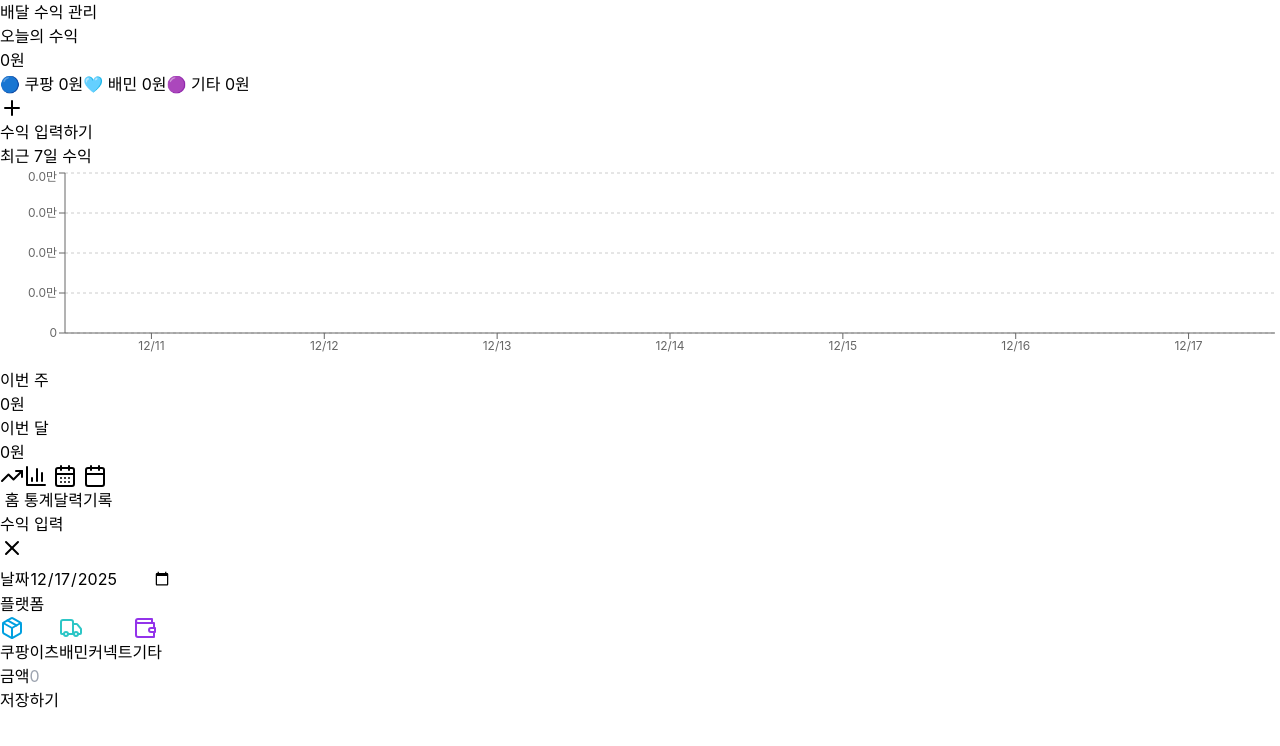
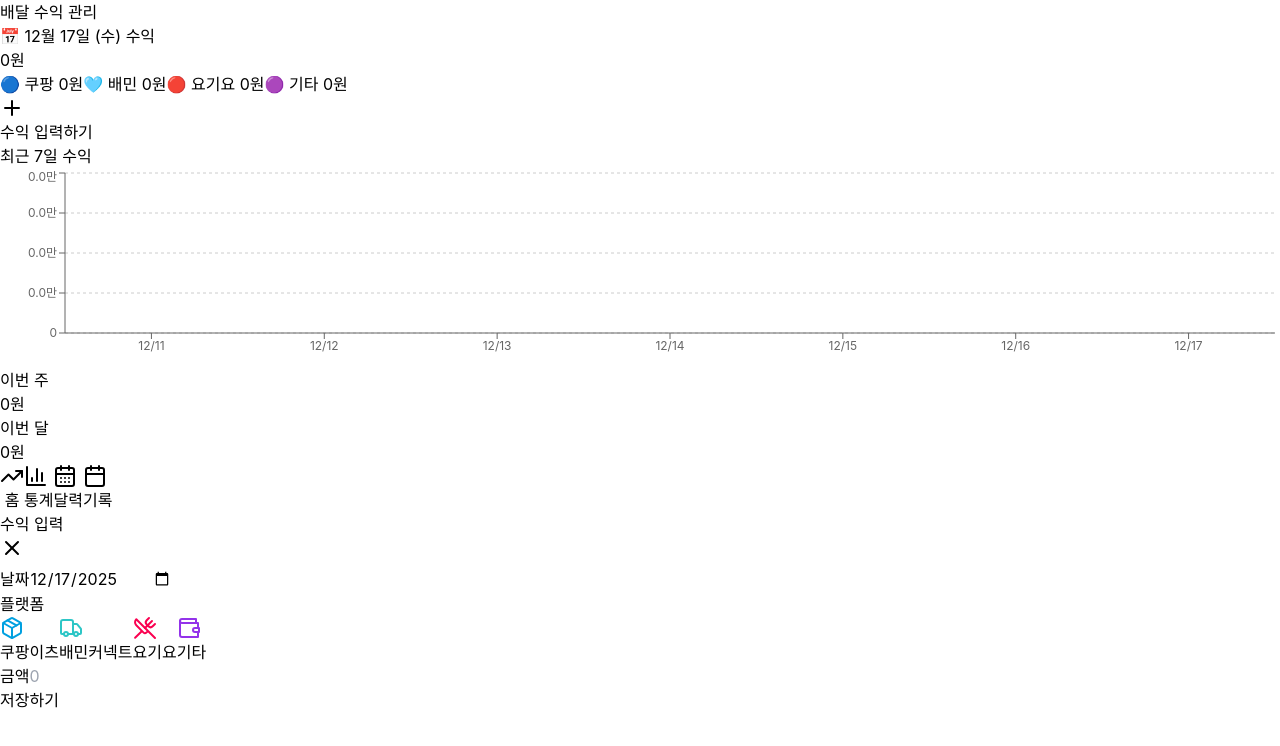
Before and after one commit to tankkwon/delivery-app, a React (Vite) app: page / in a window 1280 px wide. Both pictures are taken after a click on the button "수익 입력하기". Shown: the top 746 px of the page. Built offline with nearby package versions, Linux system fonts and the light colour scheme.

Commit message:
Update App.jsx

```diff
--- a/src/App.jsx
+++ b/src/App.jsx
@@ -1,6 +1,6 @@
 import React, { useState, useEffect } from 'react';
 import { BarChart, Bar, XAxis, YAxis, CartesianGrid, Tooltip, ResponsiveContainer, LineChart, Line, PieChart, Pie, Cell } from 'recharts';
-import { Plus, TrendingUp, Calendar, Truck, Package, ChevronLeft, ChevronRight, X, Trash2, Wallet, CalendarDays, BarChart3 } from 'lucide-react';
+import { Plus, TrendingUp, Calendar, Truck, Package, ChevronLeft, ChevronRight, X, Trash2, Wallet, CalendarDays, BarChart3, UtensilsCrossed } from 'lucide-react';
 
 // 입력 모달을 별도 컴포넌트로 분리 (키보드 문제 해결)
 const InputModal = ({ isOpen, onClose, onSave, initialDate }) => {
@@ -8,8 +8,8 @@
   const [platform, setPlatform] = useState('coupang');
   const [amount, setAmount] = useState('');
 
-  const COLORS = { coupang: '#00A0E0', baemin: '#2DC6C6', other: '#9333EA' };
-  const PLATFORM_NAMES = { coupang: '쿠팡이츠', baemin: '배민커넥트', other: '기타' };
+  const COLORS = { coupang: '#00A0E0', baemin: '#2DC6C6', yogiyo: '#FA0050', other: '#9333EA' };
+  const PLATFORM_NAMES = { coupang: '쿠팡이츠', baemin: '배민커넥트', yogiyo: '요기요', other: '기타' };
 
   useEffect(() => {
     if (isOpen) {
@@ -29,6 +29,7 @@
   const PlatformIcon = ({ p }) => {
     if (p === 'coupang') return <Package className="w-5 h-5" style={{ color: COLORS.coupang }} />;
     if (p === 'baemin') return <Truck className="w-5 h-5" style={{ color: COLORS.baemin }} />;
+    if (p === 'yogiyo') return <UtensilsCrossed className="w-5 h-5" style={{ color: COLORS.yogiyo }} />;
     return <Wallet className="w-5 h-5" style={{ color: COLORS.other }} />;
   };
 
@@ -59,17 +60,17 @@
           </div>
           <div>
             <label className="block text-sm text-gray-600 mb-2">플랫폼</label>
-            <div className="grid grid-cols-3 gap-3">
-              {['coupang', 'baemin', 'other'].map(p => (
+            <div className="grid grid-cols-4 gap-2">
+              {['coupang', 'baemin', 'yogiyo', 'other'].map(p => (
                 <button
                   key={p}
                   type="button"
                   onClick={() => setPlatform(p)}
-                  className={`p-3 rounded-xl border-2 ${platform === p ? 'border-blue-500 bg-blue-50' : 'border-gray-200'}`}
+                  className={`p-2 rounded-xl border-2 ${platform === p ? 'border-blue-500 bg-blue-50' : 'border-gray-200'}`}
                 >
                   <div className="flex flex-col items-center gap-1">
                     <PlatformIcon p={p} />
-                    <span className="text-sm">{PLATFORM_NAMES[p]}</span>
+                    <span className="text-xs">{PLATFORM_NAMES[p]}</span>
                   </div>
                 </button>
               ))}
@@ -121,8 +122,8 @@
   const [showInputModal, setShowInputModal] = useState(false);
   const [inputDate, setInputDate] = useState(null);
 
-  const COLORS = { coupang: '#00A0E0', baemin: '#2DC6C6', other: '#9333EA' };
-  const PLATFORM_NAMES = { coupang: '쿠팡이츠', baemin: '배민커넥트', other: '기타' };
+  const COLORS = { coupang: '#00A0E0', baemin: '#2DC6C6', yogiyo: '#FA0050', other: '#9333EA' };
+  const PLATFORM_NAMES = { coupang: '쿠팡이츠', baemin: '배민커넥트', yogiyo: '요기요', other: '기타' };
 
   const saveToStorage = (newRecords) => {
     localStorage.setItem('deliveryRecords', JSON.stringify(newRecords));
@@ -164,11 +165,17 @@
       const date = new Date(today); date.setDate(date.getDate() - i);
       const dateStr = date.toISOString().split('T')[0];
       const dayRecords = records.filter(r => r.date === dateStr);
+      const coupang = dayRecords.filter(r => r.platform === 'coupang').reduce((s, r) => s + r.amount, 0);
+      const baemin = dayRecords.filter(r => r.platform === 'baemin').reduce((s, r) => s + r.amount, 0);
+      const yogiyo = dayRecords.filter(r => r.platform === 'yogiyo').reduce((s, r) => s + r.amount, 0);
+      const other = dayRecords.filter(r => r.platform === 'other').reduce((s, r) => s + r.amount, 0);
       data.push({
         date: `${date.getMonth() + 1}/${date.getDate()}`,
-        쿠팡이츠: dayRecords.filter(r => r.platform === 'coupang').reduce((s, r) => s + r.amount, 0),
-        배민커넥트: dayRecords.filter(r => r.platform === 'baemin').reduce((s, r) => s + r.amount, 0),
-        기타: dayRecords.filter(r => r.platform === 'other').reduce((s, r) => s + r.amount, 0),
+        쿠팡이츠: coupang,
+        배민커넥트: baemin,
+        요기요: yogiyo,
+        기타: other,
+        합계: coupang + baemin + yogiyo + other,
       });
     }
     return data;
@@ -180,11 +187,17 @@
     for (let i = 11; i >= 0; i--) {
       const date = new Date(today.getFullYear(), today.getMonth() - i, 1);
       const monthRecords = records.filter(r => { const d = new Date(r.date); return d.getFullYear() === date.getFullYear() && d.getMonth() === date.getMonth(); });
+      const coupang = monthRecords.filter(r => r.platform === 'coupang').reduce((s, r) => s + r.amount, 0);
+      const baemin = monthRecords.filter(r => r.platform === 'baemin').reduce((s, r) => s + r.amount, 0);
+      const yogiyo = monthRecords.filter(r => r.platform === 'yogiyo').reduce((s, r) => s + r.amount, 0);
+      const other = monthRecords.filter(r => r.platform === 'other').reduce((s, r) => s + r.amount, 0);
       data.push({
         date: `${date.getMonth() + 1}월`,
-        쿠팡이츠: monthRecords.filter(r => r.platform === 'coupang').reduce((s, r) => s + r.amount, 0),
-        배민커넥트: monthRecords.filter(r => r.platform === 'baemin').reduce((s, r) => s + r.amount, 0),
-        기타: monthRecords.filter(r => r.platform === 'other').reduce((s, r) => s + r.amount, 0),
+        쿠팡이츠: coupang,
+        배민커넥트: baemin,
+        요기요: yogiyo,
+        기타: other,
+        합계: coupang + baemin + yogiyo + other,
       });
     }
     return data;
@@ -193,6 +206,7 @@
   const getPlatformRatio = () => [
     { name: '쿠팡이츠', emoji: '🔵', value: records.filter(r => r.platform === 'coupang').reduce((s, r) => s + r.amount, 0), color: COLORS.coupang },
     { name: '배민커넥트', emoji: '🩵', value: records.filter(r => r.platform === 'baemin').reduce((s, r) => s + r.amount, 0), color: COLORS.baemin },
+    { name: '요기요', emoji: '🔴', value: records.filter(r => r.platform === 'yogiyo').reduce((s, r) => s + r.amount, 0), color: COLORS.yogiyo },
     { name: '기타', emoji: '🟣', value: records.filter(r => r.platform === 'other').reduce((s, r) => s + r.amount, 0), color: COLORS.other }
   ];
 
@@ -207,10 +221,21 @@
     return Math.round(man) + '만';
   };
 
+  // 오늘 날짜 포맷
+  const getTodayString = () => {
+    const today = new Date();
+    const month = today.getMonth() + 1;
+    const date = today.getDate();
+    const days = ['일', '월', '화', '수', '목', '금', '토'];
+    const day = days[today.getDay()];
+    return `${month}월 ${date}일 (${day})`;
+  };
+
   const PlatformIcon = ({ platform, size = 5 }) => {
     const cls = `w-${size} h-${size}`;
     if (platform === 'coupang') return <Package className={cls} style={{ color: COLORS.coupang }} />;
     if (platform === 'baemin') return <Truck className={cls} style={{ color: COLORS.baemin }} />;
+    if (platform === 'yogiyo') return <UtensilsCrossed className={cls} style={{ color: COLORS.yogiyo }} />;
     return <Wallet className={cls} style={{ color: COLORS.other }} />;
   };
 
@@ -222,11 +247,12 @@
     return (
       <div className="p-4 pb-24">
         <div className="bg-gradient-to-r from-blue-500 to-cyan-500 rounded-2xl p-6 text-white mb-6 shadow-lg">
-          <p className="text-blue-100 text-sm mb-1">오늘의 수익</p>
+          <p className="text-blue-100 text-sm mb-1">📅 {getTodayString()} 수익</p>
           <p className="text-4xl font-bold mb-4">{formatMoney(todayStats.total)}</p>
-          <div className="flex gap-3 text-sm flex-wrap">
+          <div className="flex gap-2 text-sm flex-wrap">
             <span>🔵 쿠팡 {formatMoney(getStats('today', 'coupang').total)}</span>
             <span>🩵 배민 {formatMoney(getStats('today', 'baemin').total)}</span>
+            <span>🔴 요기요 {formatMoney(getStats('today', 'yogiyo').total)}</span>
             <span>🟣 기타 {formatMoney(getStats('today', 'other').total)}</span>
           </div>
         </div>
@@ -249,6 +275,7 @@
               <Tooltip formatter={(v) => formatMoney(v)} />
               <Bar dataKey="쿠팡이츠" stackId="a" fill={COLORS.coupang} />
               <Bar dataKey="배민커넥트" stackId="a" fill={COLORS.baemin} />
+              <Bar dataKey="요기요" stackId="a" fill={COLORS.yogiyo} />
               <Bar dataKey="기타" stackId="a" fill={COLORS.other} radius={[4, 4, 0, 0]} />
             </BarChart>
           </ResponsiveContainer>
@@ -284,8 +311,8 @@
             <button key={p.key} onClick={() => setPeriod(p.key)} className={`px-4 py-2 rounded-full text-sm ${period === p.key ? 'bg-blue-500 text-white' : 'bg-gray-100 text-gray-600'}`}>{p.label}</button>
           ))}
         </div>
-        <div className="flex gap-2 mb-6 overflow-x-auto">
-          {[{ key: 'all', label: '📊 통합' }, { key: 'coupang', label: '🔵 쿠팡이츠' }, { key: 'baemin', label: '🩵 배민커넥트' }, { key: 'other', label: '🟣 기타' }].map(p => (
+        <div className="flex gap-2 mb-6 overflow-x-auto pb-2">
+          {[{ key: 'all', label: '📊 통합' }, { key: 'coupang', label: '🔵 쿠팡' }, { key: 'baemin', label: '🩵 배민' }, { key: 'yogiyo', label: '🔴 요기요' }, { key: 'other', label: '🟣 기타' }].map(p => (
             <button key={p.key} onClick={() => setPlatform(p.key)} className={`px-3 py-1.5 rounded-full text-sm whitespace-nowrap ${platform === p.key ? 'bg-purple-500 text-white' : 'bg-gray-100 text-gray-600'}`}>{p.label}</button>
           ))}
         </div>
@@ -308,6 +335,7 @@
                 <Tooltip formatter={(v) => formatMoney(v)} />
                 <Bar dataKey="쿠팡이츠" stackId="a" fill={COLORS.coupang} />
                 <Bar dataKey="배민커넥트" stackId="a" fill={COLORS.baemin} />
+                <Bar dataKey="요기요" stackId="a" fill={COLORS.yogiyo} />
                 <Bar dataKey="기타" stackId="a" fill={COLORS.other} radius={[4, 4, 0, 0]} />
               </BarChart>
             ) : (
@@ -316,13 +344,29 @@
                 <XAxis dataKey="date" tick={{ fontSize: 10 }} interval="preserveStartEnd" />
                 <YAxis tick={{ fontSize: 12 }} tickFormatter={(v) => formatShortMoney(v)} />
                 <Tooltip formatter={(v) => formatMoney(v)} />
-                <Line type="monotone" dataKey={platform === 'all' ? '쿠팡이츠' : PLATFORM_NAMES[platform]} stroke={platform === 'all' ? COLORS.coupang : COLORS[platform]} strokeWidth={2} dot={false} />
-                {platform === 'all' && <Line type="monotone" dataKey="배민커넥트" stroke={COLORS.baemin} strokeWidth={2} dot={false} />}
-                {platform === 'all' && <Line type="monotone" dataKey="기타" stroke={COLORS.other} strokeWidth={2} dot={false} />}
+                {platform === 'all' ? (
+                  <Line type="monotone" dataKey="합계" stroke="#8B5CF6" strokeWidth={2} dot={false} />
+                ) : (
+                  <Line type="monotone" dataKey={PLATFORM_NAMES[platform]} stroke={COLORS[platform]} strokeWidth={2} dot={false} />
+                )}
               </LineChart>
             )}
           </ResponsiveContainer>
         </div>
+
+        {/* 날짜별 상세 내역 */}
+        <div className="bg-white rounded-2xl p-4 shadow-sm mb-6">
+          <h3 className="font-semibold text-gray-800 mb-4">📋 {period === 'year' ? '월별' : '일별'} 상세</h3>
+          <div className="space-y-2 max-h-64 overflow-y-auto">
+            {(period === 'year' ? monthlyData : dailyData).slice().reverse().map((item, idx) => (
+              <div key={idx} className="flex items-center justify-between p-3 bg-gray-50 rounded-xl">
+                <span className="font-medium text-gray-700">{item.date}</span>
+                <span className="font-bold text-blue-600">{formatMoney(item.합계)}</span>
+              </div>
+            ))}
+          </div>
+        </div>
+
         {platform === 'all' && (
           <div className="bg-white rounded-2xl p-4 shadow-sm">
             <h3 className="font-semibold text-gray-800 mb-4">플랫폼별 비율</h3>
```
